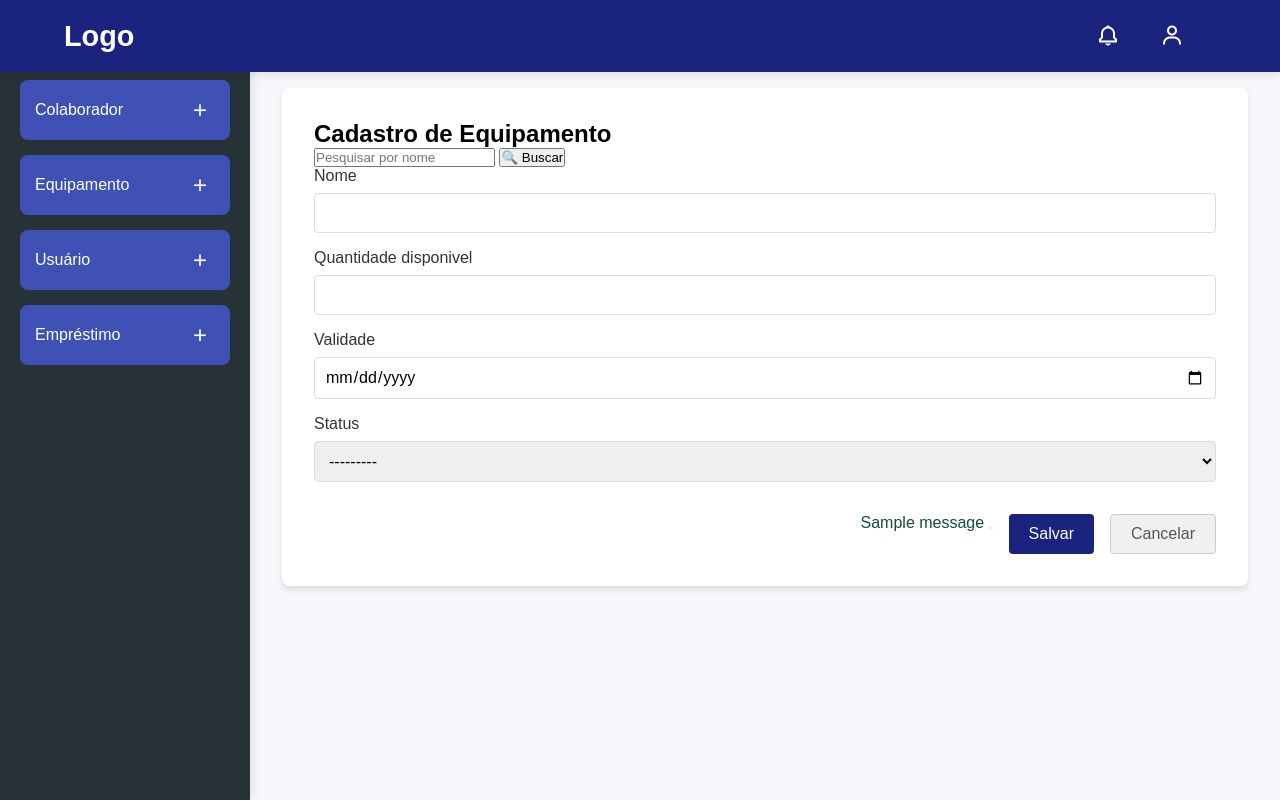
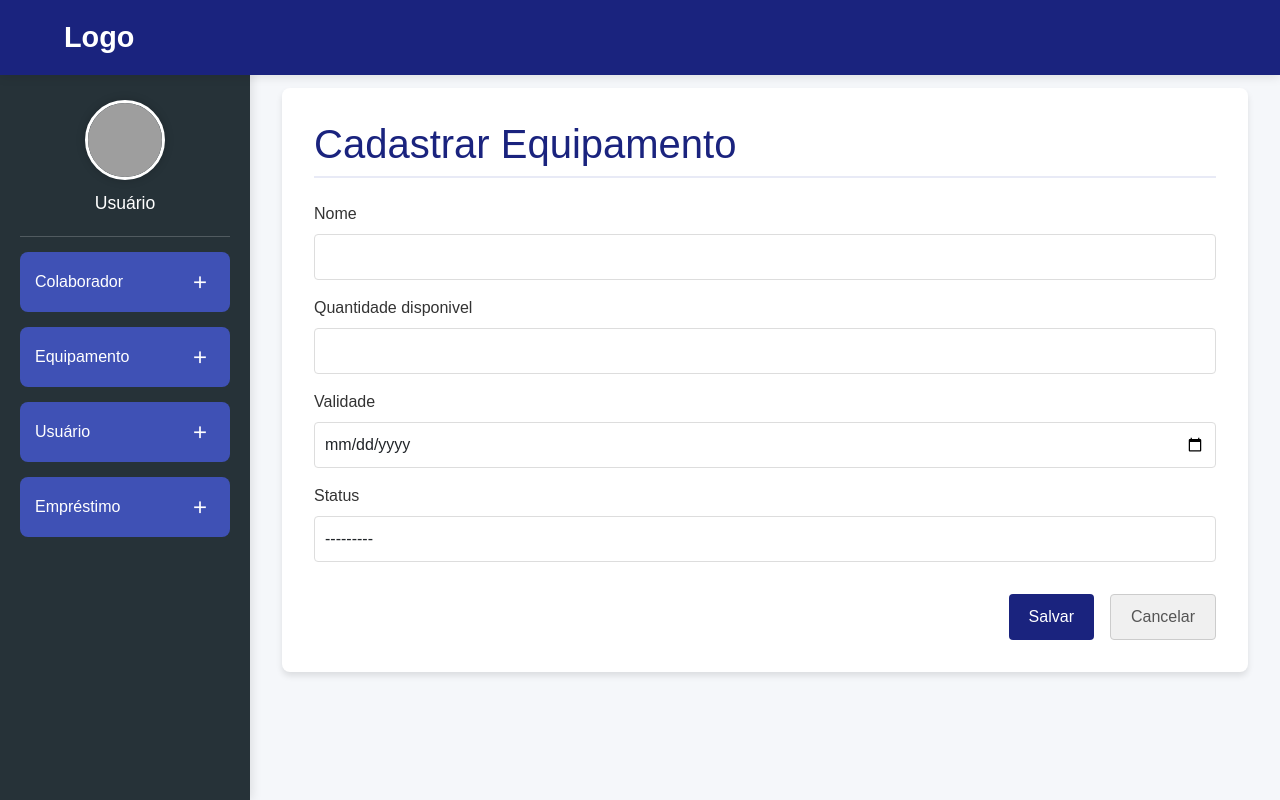
Before and after one commit to petersonwagner16/Gerenciamento-EPI, a Django app: page /equipamentos/novo/ in a window 1280 px wide. Run offline with Django 5.2, Linux system fonts and the light colour scheme; data comes from the database, SQL or seed files in the repository; tables that the repository leaves empty hold one stand-in row (values such as "Sample post"); one stand-in notice (Sample message) is shown; grey boxes are pictures that could not be loaded.

Commit message:
Implementada a lógica de edição e status para equipamentos e empréstimos

```diff
--- a/epi_management/forms.py
+++ b/epi_management/forms.py
@@ -1,5 +1,7 @@
 from django import forms
 from .models import Colaborador, Equipamento, Usuario, Emprestimo, StatusEquipamento, StatusEmprestimo, NivelAcesso
+from django.core.exceptions import ValidationError
+from datetime import date
 
 class ColaboradorForm(forms.ModelForm):
     class Meta:
@@ -23,6 +25,17 @@ class EquipamentoForm(forms.ModelForm):
             'status': forms.Select(attrs={'class': 'form-control'}),
         }
 
+    def __init__(self, *args, **kwargs):
+        super(EquipamentoForm, self).__init__(*args, **kwargs)
+
+
+        if self.instance and self.instance.pk:
+            self.fields['status'].queryset = StatusEquipamento.objects.all()
+
+        else:
+            self.fields['status'].queryset = StatusEquipamento.objects.filter(
+                nome__in=['Emprestado', 'Fornecido', 'Em uso']
+            )
 class UsuarioForm(forms.ModelForm):
     class Meta:
         model = Usuario
@@ -38,40 +51,21 @@ class EmprestimoForm(forms.ModelForm):
         model = Emprestimo
         fields = '__all__'
         widgets = {
-            'data_emprestimo': forms.DateInput(attrs={ 'class': 'form-control' , 'type': 'date'}),
-            'data_devolucao': forms.DateInput(attrs={ 'class': 'form-control' , 'type': 'date'}),
+            'data_emprestimo': forms.DateInput(attrs={'class': 'form-control', 'type': 'date'}),
+            'data_devolucao_prevista': forms.DateInput(attrs={'class': 'form-control', 'type': 'date'}),
+            'data_devolucao_efetiva': forms.DateInput(attrs={'class': 'form-control', 'type': 'date'}),
             'status': forms.Select(attrs={'class': 'form-control'}),
-            'usuario': forms.Select(attrs={'class': 'form-control'}),
             'colaborador': forms.Select(attrs={'class': 'form-control'}),
-            'equipamento': forms.Select(attrs={'class': ''})
+            'equipamento': forms.Select(attrs={'class': 'form-control'}),
+            'observacoes_devolucao': forms.Textarea(attrs={'class': 'form-control', 'rows': 3}),
         }
 
 
+    def __init__(self, *args, **kwargs):
+        super(EmprestimoForm, self).__init__(*args, **kwargs)
 
-
-class LoginForm(forms.Form):
-    email = forms.CharField(max_length=150)
-    password = forms.CharField(widget=forms.PasswordInput)
-
-
-class RegistroForm(forms.ModelForm):
-    senha1 = forms.CharField(label='Senha', widget=forms.PasswordInput)
-    senha2 = forms.CharField(label='Confirme a senha', widget=forms.PasswordInput)
-
-    class Meta:
-        model = Usuario
-        fields = ['nome', 'email']
-        widgets = {
-            'nome': forms.TextInput(attrs={'class': 'form-control'}),
-            'email': forms.TextInput(attrs={'class': 'form-control'}),
-        }
-
-    def clean(self):
-        cleaned_data = super().clean()
-        senha1 = cleaned_data.get("senha1")
-        senha2 = cleaned_data.get("senha2")
-
-        if senha1 and senha2 and senha1 != senha2:
-            raise forms.ValidationError("As senhas não coincidem.")
-
-        return cleaned_data
+    def clean_data_devolucao_prevista(self):
+        data_prevista = self.cleaned_data.get('data_devolucao_prevista')
+        if data_prevista and data_prevista <= date.today():
+            raise ValidationError("A data prevista para devolução deve ser posterior à data de hoje.")
+        return data_prevista
--- a/epi_management/templates/base.html
+++ b/epi_management/templates/base.html
@@ -6,24 +6,39 @@
     <meta charset="utf-8">
     <meta name="viewport" content="width=device-width, initial-scale=1">
     <title>Gerenciamento</title>
+
+    <link href='https://unpkg.com/boxicons@2.1.4/css/boxicons.min.css' rel='stylesheet'>
+    <link href="https://cdn.jsdelivr.net/npm/bootstrap@5.3.3/dist/css/bootstrap.min.css" rel="stylesheet" integrity="sha384-QWTKZyjpPEjISv5WaRU9OFeRpok6YctnYmDr5pNlyT2bRjXh0JMhjY6hW+ALEwIH" crossorigin="anonymous">
+
     <link rel="stylesheet" href="{% static 'base.css' %}">
-    <link href='https://unpkg.com/boxicons@2.1.4/css/boxicons.min.css' rel='stylesheet'>
   </head>
   <body>
+    <script src="https://cdn.jsdelivr.net/npm/bootstrap@5.3.3/dist/js/bootstrap.bundle.min.js" integrity="sha384-YvpcrYf0tY3lHB60NNkmXc5s9fDVZLESaAA55NDzOxhy9GkcIdslK1eN7N6jIeHz" crossorigin="anonymous"></script>
 
     <header class="header">
-        <a href="/" class="logo">Logo</a>
-        <nav class="navbar">
-
-        </nav>
-        <div class="header-icons">
-            <a href=""><i class='bx bx-bell'></i></a>
-            <a href="{% url 'criar_conta' %}"><i class='bx bx-user'></i></a>
-            <p></p>
-        </div>
+      <a href="/" class="logo">Logo</a>
+      <nav class="navbar"></nav>
+      <div class="header-icons">
+        <p></p>
+      </div>
     </header>
 
     <div class="sidebar">
+      <div class="user-profile">
+        <div class="user-avatar" id="user-avatar-btn">
+          <img src="{% static 'images/user-icon.png' %}" alt="Foto de Perfil">
+        </div>
+        <span class="user-name" id="user-name-btn">{{ user.nome|default:"Usuário" }}</span>
+      </div>
+
+      <nav class="user-settings-menu" id="user-settings-menu">
+        <ul>
+          <li><a href="#">Perfil</a></li>
+          <li><a href="#">Configurações</a></li>
+          <li><a href="#">Sair</a></li>
+        </ul>
+      </nav>
+
       <div class="sidebar-item">
         <a href="{% url 'colaboradores_lista' %}" class="item-link">Colaborador</a>
         <a href="{% url 'colaboradores_criar' %}" class="item-action"><i class='bx bx-plus'></i></a>
@@ -47,5 +62,13 @@
       {% endblock %}
     </main>
 
+    <script>
+      const userProfile = document.querySelector('.user-profile');
+      const userMenu = document.getElementById('user-settings-menu');
+
+      userProfile.addEventListener('click', () => {
+        userMenu.classList.toggle('active');
+      });
+    </script>
   </body>
 </html>
--- a/epi_management/templates/equipamentos_form.html
+++ b/epi_management/templates/equipamentos_form.html
@@ -2,12 +2,9 @@
 
 {% block content %}
 <div class="main-container">
-    <h2>Cadastro de Equipamento</h2>
+    <h1 class="page-title">Cadastrar Equipamento</h1>
 
-    <form method="get" action="{% url 'equipamentos_lista' %}">
-        <input type="text" name="q" placeholder="Pesquisar por nome" value="{{ query }}">
-        <button type="submit">🔍 Buscar</button>
-      </form>
+
 
     <form method="post">
         {% csrf_token %}
@@ -19,18 +16,31 @@
             </div>
             {% endfor %}
         </div>
-        <div class="form-actions">
-            {% if messages %}
+         {% if messages %}
+        <ul class="messages">
             {% for message in messages %}
-                <div id="msg-alert" class="alert alert-{{ message.tags }} alert-dismissible fade show" role="alert">
+                <div id="msg-alert-{{ forloop.counter }}" class="alert alert-{{ message.tags }} alert-dismissible fade show" role="alert">
                     {{ message }}
                     <button type="button" class="btn-close" data-bs-dismiss="alert"></button>
                 </div>
             {% endfor %}
-            {% endif %}
+        </ul>
+    {% endif %}
+        <div class="form-actions">
             <button type="submit" class="btn btn-primary">Salvar</button>
             <a href="{% url 'equipamentos_lista' %}" class="btn btn-secondary">Cancelar</a>
         </div>
     </form>
 </div>
-{% endblock content %}
+
+<script>
+    document.addEventListener('DOMContentLoaded', function() {
+        const messageElements = document.querySelectorAll('[id^="msg-alert-"]');
+        messageElements.forEach(element => {
+            setTimeout(function() {
+                element.style.display = "none";
+            }, 5000);
+        });
+    });
+</script>
+{% endblock %}
--- a/epi_management/views.py
+++ b/epi_management/views.py
@@ -1,7 +1,6 @@
 from django.shortcuts import render, redirect, get_object_or_404
 from .models import Colaborador, Equipamento, Usuario, Emprestimo, NivelAcesso
-from .forms import ColaboradorForm, EquipamentoForm, UsuarioForm, EmprestimoForm, LoginForm, RegistroForm
-from django.contrib.auth import authenticate, login
+from .forms import ColaboradorForm, EquipamentoForm, UsuarioForm, EmprestimoForm
 from django.db.models import Q
 from django.contrib import messages
 
@@ -62,9 +61,14 @@ def colaboradores_criar(request):
         form = ColaboradorForm(request.POST)
         if form.is_valid():
             form.save()
-            return redirect('colaboradores_lista')
+            messages.success(request, 'Colaborador cadastrado com sucesso!')
+            return redirect('colaboradores_criar')
+        else:
+            messages.error(request, 'Erro ao cadastrar. Verifique os dados.')
+
     else:
         form = ColaboradorForm()
+
     return render(request, 'colaboradores_form.html', {'form': form})
 
 def equipamentos_criar(request):
@@ -85,7 +89,10 @@ def usuarios_criar(request):
         form = UsuarioForm(request.POST)
         if form.is_valid():
             form.save()
-            return redirect('usuarios_lista')
+            messages.success(request, 'Usuário cadastrado com sucesso!')
+            return redirect('usuarios_criar')
+        else:
+            messages.error(request, 'Erro ao cadastrar usuário. Verifique os dados.')
     else:
         form = UsuarioForm()
     return render(request, 'usuarios_form.html', {'form': form})
@@ -95,7 +102,10 @@ def emprestimos_criar(request):
         form = EmprestimoForm(request.POST)
         if form.is_valid():
             form.save()
-            return redirect('emprestimos_lista')
+            messages.success(request, 'Empréstimo cadastrado com sucesso!')
+            return redirect('emprestimos_criar')
+        else:
+            messages.error(request, 'Erro ao cadastrar empréstimo. Verifique os dados.')
     else:
         form = EmprestimoForm()
     return render(request, 'emprestimos_form.html', {'form': form})
@@ -171,40 +181,3 @@ def emprestimos_editar(request, pk):
     else:
         form = EmprestimoForm(instance=emprestimo)
     return render(request, 'emprestimos_form.html', {'form': form})
-
-def entrar_view(request):
-    if request.method == 'POST':
-        form = LoginForm(request.POST)
-        if form.is_valid():
-            email = form.cleaned_data['email']
-            password = form.cleaned_data['password']
-
-            user = authenticate(request, username=email, password=password)
-
-            if user is not None:
-                login(request, user)
-                return redirect('home')
-            else:
-                form.add_error(None, 'Email ou senha incorretos.')
-    else:
-        form = LoginForm()
-    return render(request, 'entrar.html', {'form': form})
-
-def criar_conta_view(request):
-    if request.method == 'POST':
-        form = RegistroForm(request.POST)
-        if form.is_valid():
-            usuario = form.save(commit=False)
-            usuario.set_password(form.cleaned_data['senha1'])
-
-            try:
-                nivel_usuario = NivelAcesso.objects.get(nome='Usuario')
-            except NivelAcesso.DoesNotExist:
-                nivel_usuario = NivelAcesso.objects.create(nome='Usuario')
-
-            usuario.nivel_acesso = nivel_usuario
-            usuario.save()
-            return redirect('entrar')
-    else:
-        form = RegistroForm()
-    return render(request, 'criar_conta.html', {'form': form})
--- a/setup/urls.py
+++ b/setup/urls.py
@@ -21,6 +21,5 @@ urlpatterns = [
     path('equipamentos/<int:pk>/editar/', views.equipamentos_editar, name='equipamentos_editar'),
     path('usuarios/<int:pk>/editar/', views.usuarios_editar, name='usuarios_editar'),
     path('emprestimos/<int:pk>/editar/', views.emprestimos_editar, name='emprestimos_editar'),
-    path('entrar/', views.entrar_view, name='entrar'),
-    path('criar-conta/', views.criar_conta_view, name='criar_conta'),
+
 ]
--- a/static/CSS/base.css
+++ b/static/CSS/base.css
@@ -429,3 +429,117 @@ form p textarea {
     color: #0f5132; /
 
   }
+
+ /* CONTEÚDO DO SEU ARQUIVO static/css/style.css */
+
+* {
+    margin: 0;
+    padding: 0;
+    box-sizing: border-box;
+    font-family: 'Poppins', sans-serif;
+}
+/* ... resto dos seus estilos existentes ... */
+
+/* ADICIONE ESTES ESTILOS NOVOS NO FINAL DO ARQUIVO */
+
+.user-profile {
+    display: flex;
+    align-items: center;
+    justify-content: center; /* Centraliza horizontalmente */
+    flex-direction: column; /* Organiza em coluna (foto em cima do nome) */
+    padding: 20px 0;
+    border-bottom: 1px solid rgba(255, 255, 255, 0.2);
+    cursor: pointer;
+}
+
+.user-avatar {
+    width: 80px;
+    height: 80px;
+    border-radius: 50%;
+    overflow: hidden;
+    margin-bottom: 10px;
+    border: 3px solid #fff;
+    box-shadow: 0 0 10px rgba(0, 0, 0, 0.2);
+}
+
+.user-avatar img {
+    width: 100%;
+    height: 100%;
+    object-fit: cover;
+}
+
+.user-name {
+    font-size: 1.1em;
+    font-weight: 500;
+    color: #fff;
+    text-align: center;
+}
+
+.user-settings-menu {
+    display: none; /* Inicia oculto */
+    list-style: none;
+    padding: 10px 0;
+    margin: 0;
+    border-bottom: 1px solid rgba(255, 255, 255, 0.2);
+}
+
+.user-settings-menu.active {
+    display: block; /* A classe 'active' o torna visível */
+}
+
+.user-settings-menu li a {
+    display: block;
+    padding: 8px 20px;
+    color: #ccc;
+    text-decoration: none;
+    transition: background-color 0.3s;
+}
+
+.user-settings-menu li a:hover {
+    background-color: #5C6BC0;
+    color: #fff;
+}
+
+/* Estilos para a barra de pesquisa */
+.search-form {
+    margin-bottom: 2rem;
+}
+
+.input-group {
+    display: flex;
+    align-items: center;
+    width: 100%;
+    max-width: 400px; /* Limita a largura para não ficar muito grande */
+    border-radius: 8px;
+    box-shadow: 0 2px 10px rgba(0, 0, 0, 0.1);
+    overflow: hidden;
+    background-color: #fff;
+}
+
+.search-input {
+    border: none;
+    padding: 10px 15px;
+    height: 100%;
+    flex-grow: 1; /* Permite que o input preencha o espaço disponível */
+}
+
+.search-input:focus {
+    outline: none;
+    box-shadow: none;
+}
+
+.search-btn {
+    border-radius: 0;
+    padding: 10px 20px;
+    background-color: #1A237E;
+    color: #fff;
+    border: none;
+    display: flex;
+    align-items: center;
+    justify-content: center;
+    transition: background-color 0.3s;
+}
+
+.search-btn:hover {
+    background-color: #283593;
+}
```
Also changed, not shown: epi_management/backends.py (deleted, +0 -18 lines), epi_management/models.py (+7 -4 lines), epi_management/templates/base_login.html (deleted, +0 -25 lines), epi_management/templates/colaboradores_form.html (+21 -6 lines), epi_management/templates/colaboradores_lista.html (+8 -4 lines), epi_management/templates/criar_conta.html (deleted, +0 -16 lines), epi_management/templates/emprestimos_form.html (+21 -6 lines), epi_management/templates/emprestimos_lista.html (+10 -6 lines), epi_management/templates/equipamentos_lista.html (+11 -5 lines), epi_management/templates/usuarios_form.html (+21 -6 lines), epi_management/templates/usuarios_lista.html (+12 -8 lines), db.sqlite3, epi_management/migrations/0003_rename_data_devolucao_emprestimo_data_devolucao_prevista_and_more.py (added).
